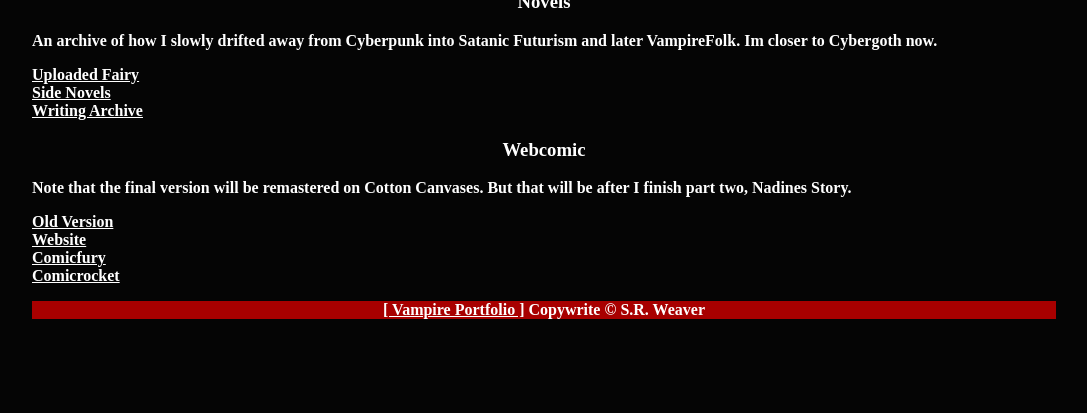
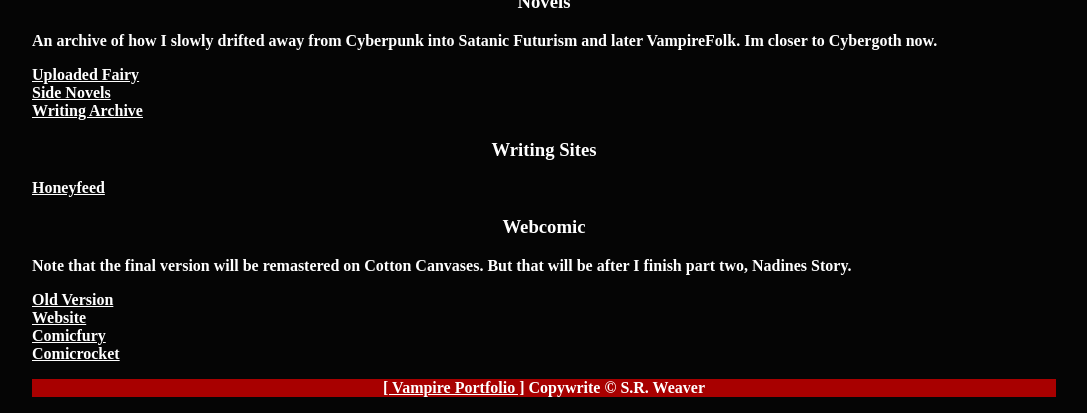
Before and after one commit to LWFlouisa/VampirePortfolio, a Jekyll site: the page built from portfolio.md, in a window 1280 px wide, cut to the strip 1149-1562 px from the top of the page. Shown: the whole strip, without its empty margins (96-1183 px from the left). Built offline with Jekyll 4.4.1, drawn with Linux system fonts in a browser that asks for light colours; before the commit the page ends 1484 px from its top, so only the background shows below that.

Commit message:
Update portfolio.md

```diff
--- a/portfolio.md
+++ b/portfolio.md
@@ -20,6 +20,9 @@ An archive of how I slowly drifted away from Cyberpunk into Satanic Futurism and
 [Side Novels](https://lwflouisa.github.io/Homepage/SideNovels/)<br />
 [Writing Archive](https://lwflouisa.github.io/WritingArchive)
 
+### Writing Sites
+[Honeyfeed](https://www.honeyfeed.fm/u/2217)
+
 ### Webcomic
 Note that the final version will be remastered on Cotton Canvases. But that will be after I finish part two, Nadines Story.
 
```
